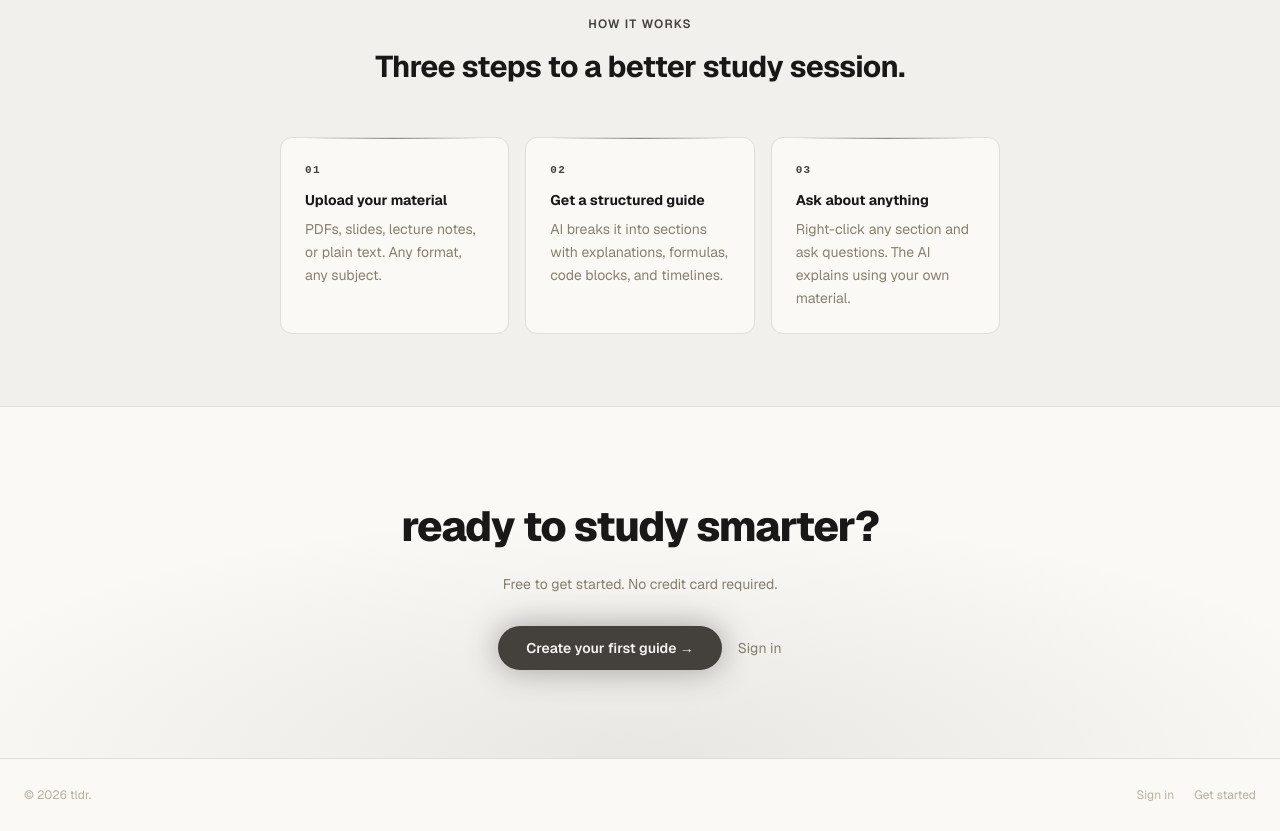
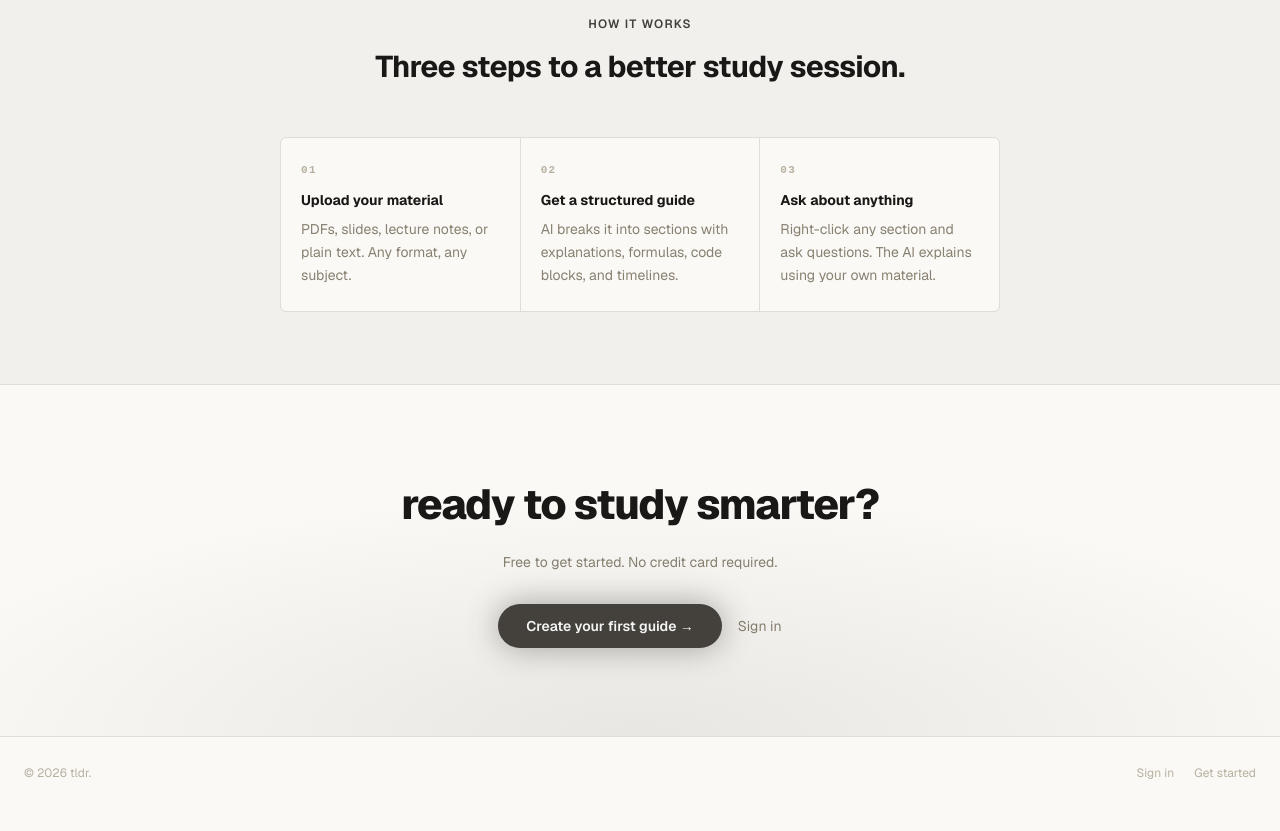
Before and after one commit to jx4e/reduce, a Next.js app: page / in a window 1280 px wide. Shown: the part 1580-2411 px from the top of the page. After the commit the page ends 2389 px from the top, so only its background shows below. Built offline with nearby package versions, Linux system fonts and the light colour scheme; no server answers; a web font is replaced by a local one.

Commit message:
style: replace feature cards with bordered grid treatment

```diff
--- a/app/page.tsx
+++ b/app/page.tsx
@@ -80,7 +80,7 @@ export default async function LandingPage() {
             </h2>
           </FadeUp>
 
-          <div className="grid grid-cols-1 gap-4 sm:grid-cols-3">
+          <div style={{ display: 'grid', gridTemplateColumns: 'repeat(3, 1fr)', gap: 1, background: 'var(--border)', border: '1px solid var(--border)', borderRadius: 6, overflow: 'hidden' }}>
             {[
               {
                 num: '01',
@@ -101,17 +101,9 @@ export default async function LandingPage() {
               <FadeUp
                 key={title}
                 delay={i * 0.1}
-                className="rounded-xl p-6"
-                style={{
-                  background: 'var(--background)',
-                  border: '1px solid var(--border)',
-                  position: 'relative',
-                  overflow: 'hidden',
-                }}
+                style={{ background: 'var(--background)', padding: '24px 20px' }}
               >
-                {/* Subtle top-edge accent line */}
-                <div style={{ position: 'absolute', top: 0, left: 24, right: 24, height: 1, background: 'linear-gradient(to right, transparent, var(--accent), transparent)', opacity: 0.6 }} />
-                <div style={{ fontSize: 11, fontWeight: 700, letterSpacing: '0.12em', color: 'var(--accent)', marginBottom: 12, fontFamily: 'var(--font-mono, monospace)' }}>
+                <div style={{ fontSize: 11, fontWeight: 700, letterSpacing: '0.12em', color: 'var(--muted-dark)', marginBottom: 12, fontFamily: 'var(--font-mono, monospace)' }}>
                   {num}
                 </div>
                 <div className="text-sm font-bold mb-2">{title}</div>
```
